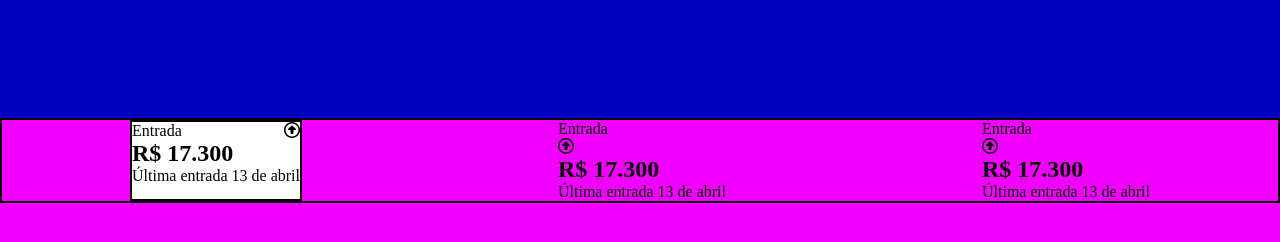
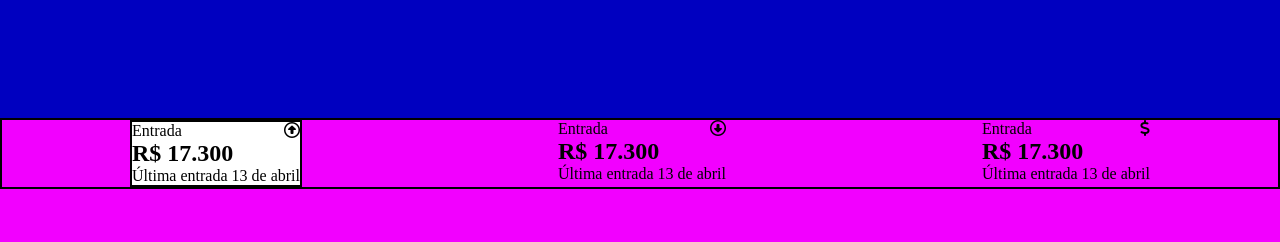
Before and after one commit to vexscrewe/goFinancesWeb, a plain HTML site: page index.html in a window 1280 px wide. Shown: the part 112-354 px from the top of the page. Drawn offline with Linux system fonts and the light colour scheme.

Commit message:
AttCards

```diff
--- a/index.html
+++ b/index.html
@@ -40,11 +40,11 @@
 
             <div id="card2" class="card">
 
-                <div>
+                <div class="div1">
                     <p>Entrada</p>
-                    <i class="fa-regular fa-circle-up"></i>
+                    <i class="fa-regular fa-circle-down"></i>
                 </div>
-                <div>
+                <div class="div2">
                     <h1>R$ 17.300</h1>
                     <p>Última entrada 13 de abril</p>
                 </div>
@@ -53,11 +53,11 @@
 
             <div id="card3" class="card">
 
-                <div>
+                <div class="div1">
                     <p>Entrada</p>
-                    <i class="fa-regular fa-circle-up"></i>
+                    <i class="fa-solid fa-dollar-sign"></i>
                 </div>
-                <div>
+                <div class="div2">
                     <h1>R$ 17.300</h1>
                     <p>Última entrada 13 de abril</p>
                 </div>
```
